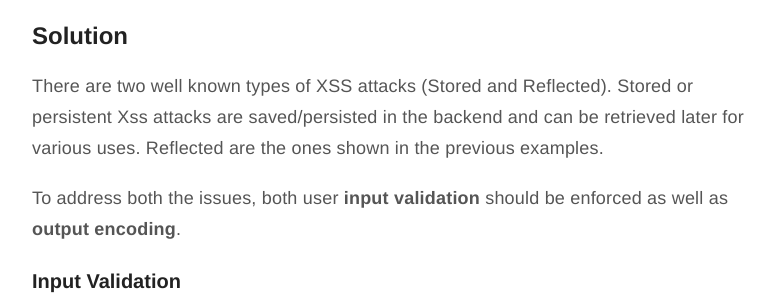
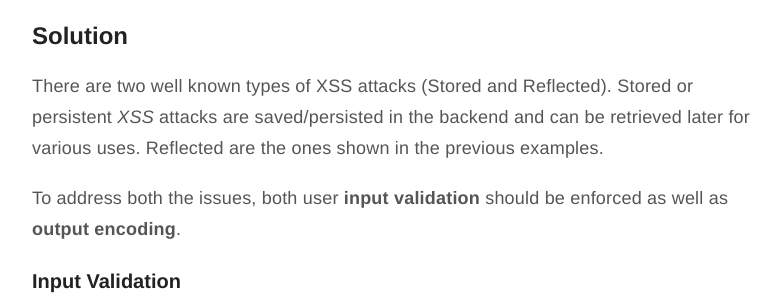
Before and after one commit to mbarralo/mbarralo.github.io, a Jekyll site: the page built from _posts/2018-06-20-security-xss.md, in a window 1280 px wide and 900 px high, scrolled down 979 px. Shown: the part 184-484 px from the top of the window, without its empty margins (248-1029 px from the left). Built offline with Jekyll 4.4.1, drawn with Linux system fonts in a browser that asks for light colours; comment, search, counter and statistics services are not loaded.

Commit message:
fixed typos

```diff
--- a/_posts/2018-06-20-security-xss.md
+++ b/_posts/2018-06-20-security-xss.md
@@ -38,7 +38,7 @@ Injecting a simple tag to execute random javascript.
 
 ## Solution
 
-There are two well known types of XSS attacks (Stored and Reflected). Stored or persistent Xss attacks are saved/persisted in the backend and can be retrieved later for various uses. Reflected are the ones shown in the previous examples.
+There are two well known types of XSS attacks (Stored and Reflected). Stored or persistent *XSS* attacks are saved/persisted in the backend and can be retrieved later for various uses. Reflected are the ones shown in the previous examples.
 
 To address both the issues, both user **input validation** should be enforced as well as **output encoding**.
 
```
